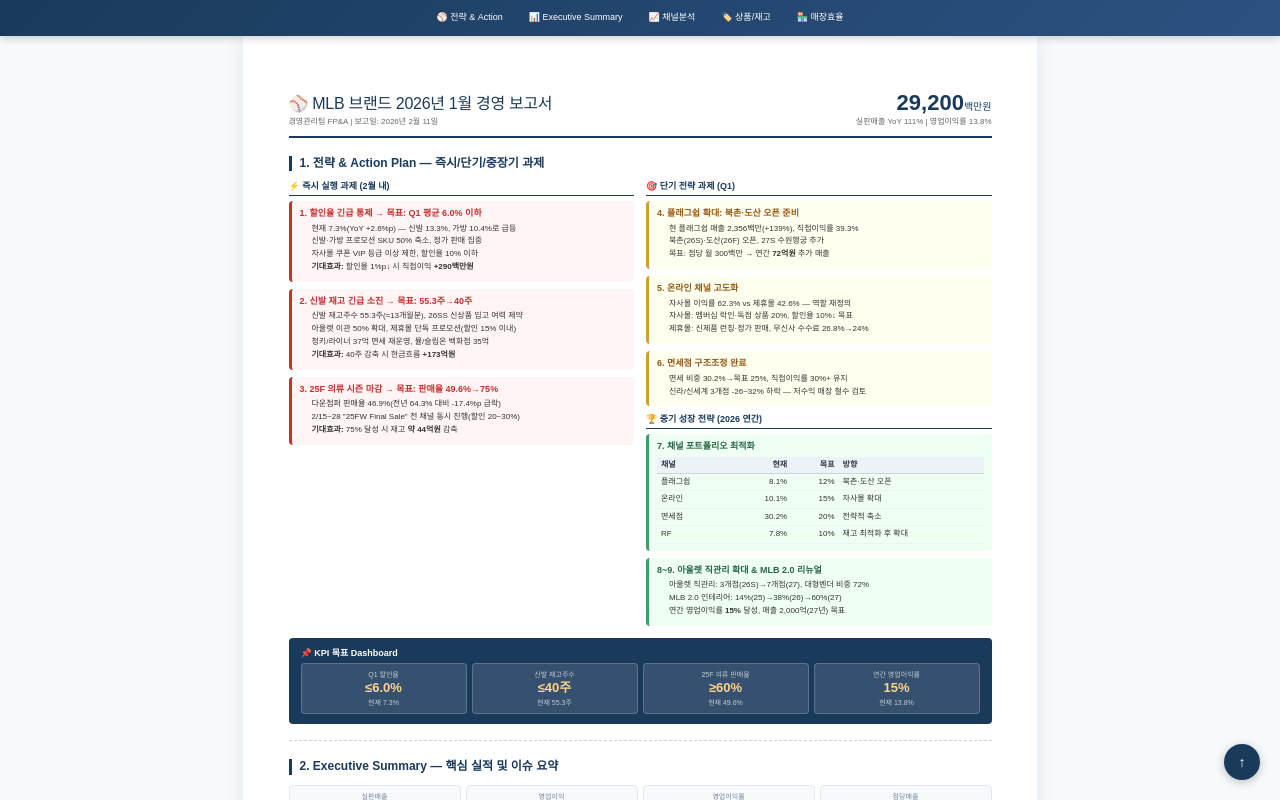
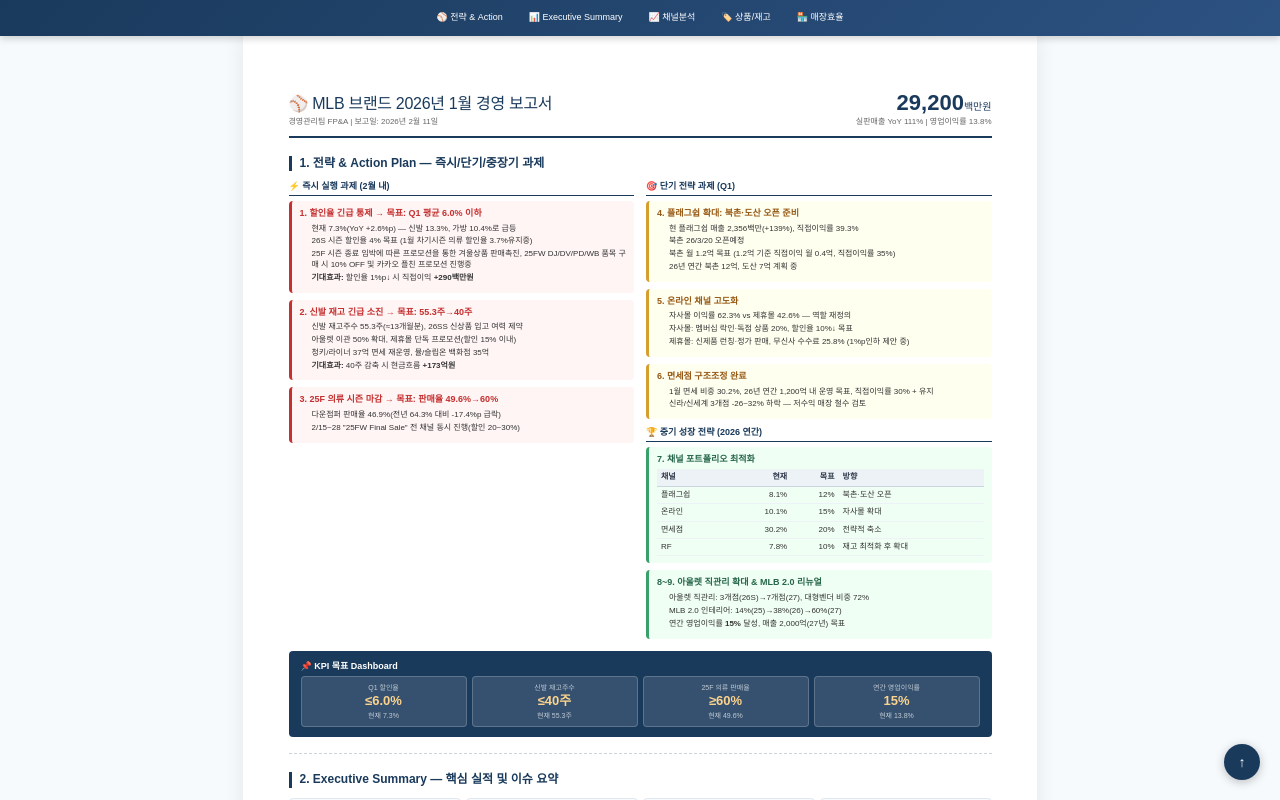
Before and after one commit to sollji87/ai_inshight_mlb, a Next.js app: page / in a window 1280 px wide. Shown: the top 800 px of the page. Built offline with nearby package versions, Linux system fonts and the light colour scheme.

Commit message:
content: ?꾨왂/Executive 臾멸뎄 ?섏젙 - ?좎씤?⑤ぉ?? 遺곸큿?ㅽ뵂, 硫댁꽭紐⑺몴, ?쒗쑕紐곗닔?섎즺 ??諛섏쁺

```diff
--- a/src/components/Section1Strategy.tsx
+++ b/src/components/Section1Strategy.tsx
@@ -23,8 +23,8 @@
               </div>
               <ul>
                 <li>현재 7.3%(YoY +2.6%p) — 신발 13.3%, 가방 10.4%로 급등</li>
-                <li>신발·가방 프로모션 SKU 50% 축소, 정가 판매 집중</li>
-                <li>자사몰 쿠폰 VIP 등급 이상 제한, 할인율 10% 이하</li>
+                <li>26S 시즌 할인율 4% 목표 (1월 차기시즌 의류 할인율 3.7%유지중)</li>
+                <li>25F 시즌 종료 임박에 따른 프로모션을 통한 겨울상품 판매촉진, 25FW DJ/DV/PD/WB 품목 구매 시 10% OFF 및 카카오 플친 프로모션 진행중</li>
                 <li>
                   <b>기대효과:</b> 할인율 1%p↓ 시 직접이익 <b>+290백만원</b>
                 </li>
@@ -51,7 +51,7 @@
 
             <div className="box box-red">
               <div className="box-title red">
-                3. 25F 의류 시즌 마감 → 목표: 판매율 49.6%→75%
+                3. 25F 의류 시즌 마감 → 목표: 판매율 49.6%→60%
               </div>
               <ul>
                 <li>
@@ -60,9 +60,6 @@
                 <li>
                   2/15~28 &quot;25FW Final Sale&quot; 전 채널 동시 진행(할인
                   20~30%)
-                </li>
-                <li>
-                  <b>기대효과:</b> 75% 달성 시 재고 <b>약 44억원</b> 감축
                 </li>
               </ul>
             </div>
@@ -80,12 +77,11 @@
               </div>
               <ul>
                 <li>현 플래그쉽 매출 2,356백만(+139%), 직접이익률 39.3%</li>
-                <li>북촌(26S)·도산(26F) 오픈, 27S 수원행궁 추가</li>
-                <li>
-                  목표: 점당 월 300백만 → 연간 <b>72억원</b> 추가 매출
-                </li>
-              </ul>
-            </div>
+                <li>북촌 26/3/20 오픈예정</li>
+<li>북촌 월 1.2억 목표 (1.2억 기준 직접이익 월 0.4억, 직접이익률 35%)</li>
+              <li>26년 연간 북촌 12억, 도산 7억 계획 중</li>
+            </ul>
+          </div>
 
             <div className="box box-yellow">
               <div className="box-title yellow">5. 온라인 채널 고도화</div>
@@ -96,9 +92,7 @@
                 <li>
                   자사몰: 멤버십 락인·독점 상품 20%, 할인율 10%↓ 목표
                 </li>
-                <li>
-                  제휴몰: 신제품 런칭·정가 판매, 무신사 수수료 26.8%→24%
-                </li>
+                <li>제휴몰: 신제품 런칭·정가 판매, 무신사 수수료 25.8% (1%p인하 제안 중)</li>
               </ul>
             </div>
 
@@ -107,7 +101,7 @@
                 6. 면세점 구조조정 완료
               </div>
               <ul>
-                <li>면세 비중 30.2%→목표 25%, 직접이익률 30%+ 유지</li>
+                <li>1월 면세 비중 30.2%, 26년 연간 1,200억 내 운영 목표, 직접이익률 30% + 유지</li>
                 <li>
                   신라/신세계 3개점 -26~32% 하락 — 저수익 매장 철수 검토
                 </li>
--- a/src/components/Section2Executive.tsx
+++ b/src/components/Section2Executive.tsx
@@ -88,7 +88,7 @@
               <div className="box-title green">효율성 극대화</div>
               <ul>
                 <li>
-                  매장 162→150개(-12개) 축소에도 점당매출 <b>118%</b> 성장
+                  비효율 매장 정리에 따른 점당매출 <b>118%</b> 성장
                 </li>
                 <li>영업비율 14.2%→13.3% (-0.9%p) 개선</li>
                 <li>인원 146→138명(-8명), 인당매출 221백만(+17%)</li>
```
